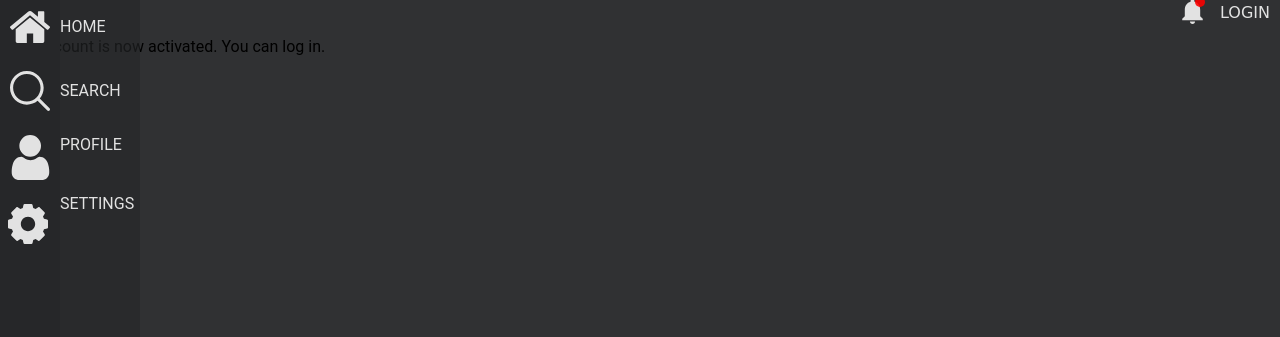
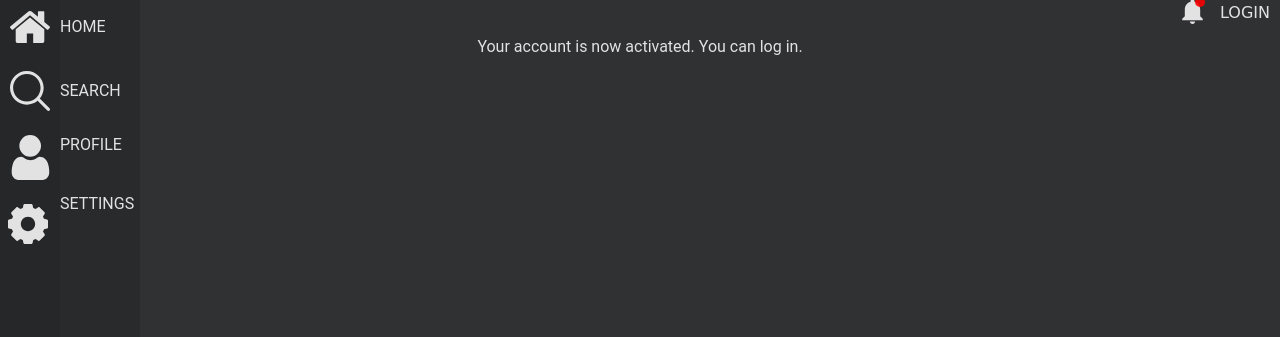
Before and after one commit to ldsad7/matcha, a Django app: template templates/registration/activation_complete.html in a window 1280 px wide. Shown: the part 13-350 px from the top of the page. Run offline with Django 3.2, Linux system fonts and the light colour scheme; the template is opened without the code that fills it, so the values that code supplies are empty.

Commit message:
change some styles

```diff
--- a/templates/registration/activation_complete.html
+++ b/templates/registration/activation_complete.html
@@ -5,7 +5,7 @@
 
 {% block content %}
     {{ block.super }}
-    <p>
+    <p style="text-align: center; color: #e2e2e2">
         {% trans "Your account is now activated." %}
         {% if not user.is_authenticated %}
         {% trans "You can log in." %}
```
